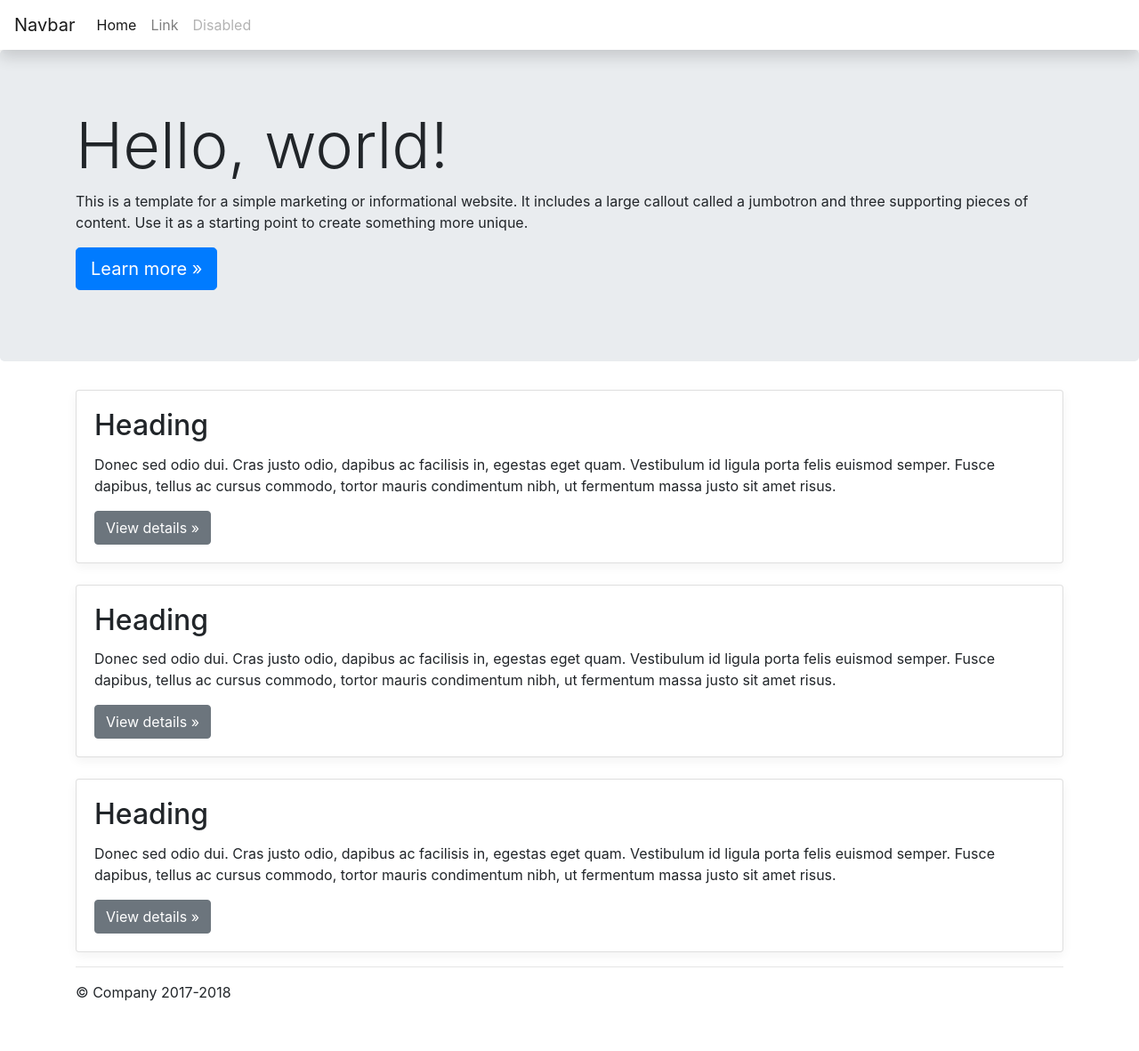
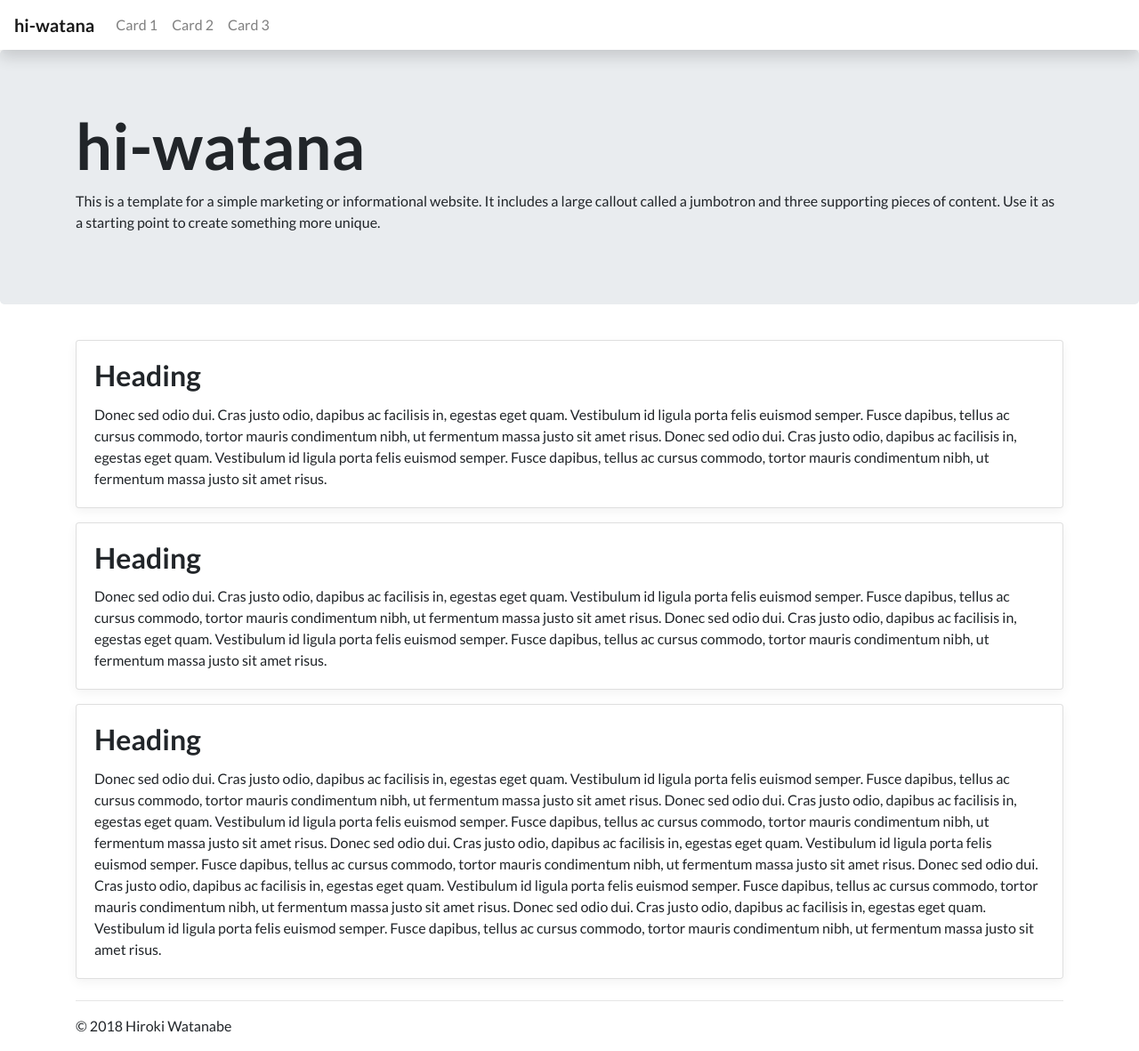
Before and after one commit to hi-watana/hi-watana.github.io, a plain HTML site: page index.html in a window 1280 px wide. Shown: the whole page at 89% size. Before the commit the page ends 1143 px from the top, so only its background shows below. Drawn offline with nearby package versions, Linux system fonts and the light colour scheme.

Commit message:
Created template.

```diff
--- a/index.html
+++ b/index.html
@@ -6,33 +6,37 @@
         <meta name="description" content="">
         <meta name="author" content="">
 
-        <title>Jumbotron Template for Bootstrap</title>
+        <title>hi-watana's portfolio</title>
 
         <!-- Bootstrap core CSS -->
         <link href="css/bootstrap-subset.min.css" rel="stylesheet">
 
         <!-- Custom styles for this template -->
         <link href="css/pf-en.min.css" rel="stylesheet">
+        <link href="https://fonts.googleapis.com/css?family=Lato:400,700" rel="stylesheet">
+
+        <link rel="icon" type="image/x-icon" href="favicon/favicon.ico">
     </head>
 
     <body>
 
         <nav class="navbar navbar-expand-md navbar-light fixed-top bg-white shadow">
-            <a class="navbar-brand" href="#">Navbar</a>
+            <a class="navbar-brand font-weight-bold" href="#">hi-watana</a>
             <button class="navbar-toggler" type="button" data-toggle="collapse" data-target="#navbarsExampleDefault" aria-controls="navbarsExampleDefault" aria-expanded="false" aria-label="Toggle navigation">
                 <span class="navbar-toggler-icon"></span>
             </button>
 
             <div class="collapse navbar-collapse" id="navbarsExampleDefault">
                 <ul class="navbar-nav mr-auto">
-                    <li class="nav-item active">
-                        <a class="nav-link" href="#">Home <span class="sr-only">(current)</span></a>
+                    <li class="nav-item">
+                        <a class="nav-link" href="#card1">Card 1</a>
                     </li>
                     <li class="nav-item">
-                        <a class="nav-link" href="#">Link</a>
+                        <a class="nav-link" href="#card2">Card 2</a>
+                    </li>
                     </li>
                     <li class="nav-item">
-                        <a class="nav-link disabled" href="#">Disabled</a>
+                        <a class="nav-link" href="#card3">Card 3</a>
                     </li>
                 </ul>
             </div>
@@ -43,39 +47,53 @@
             <!-- Main jumbotron for a primary marketing message or call to action -->
             <div class="jumbotron">
                 <div class="container">
-                    <h1 class="display-3">Hello, world!</h1>
+                    <h1 class="display-3 font-weight-bold">hi-watana</h1>
                     <p>This is a template for a simple marketing or informational website. It includes a large callout called a jumbotron and three supporting pieces of content. Use it as a starting point to create something more unique.</p>
+                    <!--
                     <p><a class="btn btn-primary btn-lg" href="#" role="button">Learn more &raquo;</a></p>
+                    -->
                 </div>
             </div>
 
             <div class="container">
                 <!-- Example row of columns -->
                 <div class="row">
-                    <div class="col-md-12">
-                        <div class="card mb-4 box-shadow">
+                    <div class="col-md-12" id="card1">
+                        <div class="card mt-2 mb-2 box-shadow">
                             <div class="card-body">
-                                <h2 class="card-title">Heading</h2>
-                                <p class="card-text">Donec sed odio dui. Cras justo odio, dapibus ac facilisis in, egestas eget quam. Vestibulum id ligula porta felis euismod semper. Fusce dapibus, tellus ac cursus commodo, tortor mauris condimentum nibh, ut fermentum massa justo sit amet risus.</p>
+                                <h2 class="card-title font-weight-bold">Heading</h2>
+                                <p class="card-text">Donec sed odio dui. Cras justo odio, dapibus ac facilisis in, egestas eget quam. Vestibulum id ligula porta felis euismod semper. Fusce dapibus, tellus ac cursus commodo, tortor mauris condimentum nibh, ut fermentum massa justo sit amet risus.
+                                Donec sed odio dui. Cras justo odio, dapibus ac facilisis in, egestas eget quam. Vestibulum id ligula porta felis euismod semper. Fusce dapibus, tellus ac cursus commodo, tortor mauris condimentum nibh, ut fermentum massa justo sit amet risus.</p>
+                                <!--
                                 <p class="card-text"><a class="btn btn-secondary" href="#" role="button">View details &raquo;</a></p>
+                                -->
                             </div>
                         </div>
                     </div>
-                    <div class="col-md-12">
-                        <div class="card mb-4 box-shadow">
+                    <div class="col-md-12" id="card2">
+                        <div class="card mt-2 mb-2 box-shadow">
                             <div class="card-body">
-                                <h2 class="card-title">Heading</h2>
-                                <p class="card-text">Donec sed odio dui. Cras justo odio, dapibus ac facilisis in, egestas eget quam. Vestibulum id ligula porta felis euismod semper. Fusce dapibus, tellus ac cursus commodo, tortor mauris condimentum nibh, ut fermentum massa justo sit amet risus.</p>
+                                <h2 class="card-title font-weight-bold">Heading</h2>
+                                <p class="card-text">Donec sed odio dui. Cras justo odio, dapibus ac facilisis in, egestas eget quam. Vestibulum id ligula porta felis euismod semper. Fusce dapibus, tellus ac cursus commodo, tortor mauris condimentum nibh, ut fermentum massa justo sit amet risus.
+                                Donec sed odio dui. Cras justo odio, dapibus ac facilisis in, egestas eget quam. Vestibulum id ligula porta felis euismod semper. Fusce dapibus, tellus ac cursus commodo, tortor mauris condimentum nibh, ut fermentum massa justo sit amet risus.</p>
+                                <!--
                                 <p class="card-text"><a class="btn btn-secondary" href="#" role="button">View details &raquo;</a></p>
+                                -->
                             </div>
                         </div>
                     </div>
-                    <div class="col-md-12">
-                        <div class="card box-shadow">
+                    <div class="col-md-12" id="card3">
+                        <div class="card mt-2 mb-2 box-shadow">
                             <div class="card-body">
-                                <h2 class="card-title">Heading</h2>
-                                <p class="card-text">Donec sed odio dui. Cras justo odio, dapibus ac facilisis in, egestas eget quam. Vestibulum id ligula porta felis euismod semper. Fusce dapibus, tellus ac cursus commodo, tortor mauris condimentum nibh, ut fermentum massa justo sit amet risus.</p>
+                                <h2 class="card-title font-weight-bold">Heading</h2>
+                                <p class="card-text">Donec sed odio dui. Cras justo odio, dapibus ac facilisis in, egestas eget quam. Vestibulum id ligula porta felis euismod semper. Fusce dapibus, tellus ac cursus commodo, tortor mauris condimentum nibh, ut fermentum massa justo sit amet risus.
+                                Donec sed odio dui. Cras justo odio, dapibus ac facilisis in, egestas eget quam. Vestibulum id ligula porta felis euismod semper. Fusce dapibus, tellus ac cursus commodo, tortor mauris condimentum nibh, ut fermentum massa justo sit amet risus.
+                                Donec sed odio dui. Cras justo odio, dapibus ac facilisis in, egestas eget quam. Vestibulum id ligula porta felis euismod semper. Fusce dapibus, tellus ac cursus commodo, tortor mauris condimentum nibh, ut fermentum massa justo sit amet risus.
+                                Donec sed odio dui. Cras justo odio, dapibus ac facilisis in, egestas eget quam. Vestibulum id ligula porta felis euismod semper. Fusce dapibus, tellus ac cursus commodo, tortor mauris condimentum nibh, ut fermentum massa justo sit amet risus.
+                                Donec sed odio dui. Cras justo odio, dapibus ac facilisis in, egestas eget quam. Vestibulum id ligula porta felis euismod semper. Fusce dapibus, tellus ac cursus commodo, tortor mauris condimentum nibh, ut fermentum massa justo sit amet risus.</p>
+                                <!--
                                 <p class="card-text"><a class="btn btn-secondary" href="#" role="button">View details &raquo;</a></p>
+                                -->
                             </div>
                         </div>
                     </div>
@@ -88,7 +106,7 @@
         </main>
 
         <footer class="container">
-            <p>&copy; Company 2017-2018</p>
+            <p>&copy; 2018 Hiroki Watanabe</p>
         </footer>
 
         <!-- Bootstrap core JavaScript
@@ -96,5 +114,6 @@
             <!-- Placed at the end of the document so the pages load faster -->
             <script src="https://ajax.googleapis.com/ajax/libs/jquery/3.2.1/jquery.min.js"></script>
             <script src="js/bootstrap.min.js"></script>
+            <script src="js/pf-en.js"></script>
     </body>
 </html>
--- /dev/null
+++ b/js/pf-en.js
@@ -0,0 +1,20 @@
+$(function(){
+    let header = $('.navbar');
+    var headerHeight = header.outerHeight();
+    $('a[href^="#"]').click(function() {
+        var speed = 500;
+        var href= $(this).attr("href");
+        var target = $(href == "#" || href == "" ? 'html' : href);
+        var position = target.offset().top - headerHeight;
+        $("html, body").animate({scrollTop:position}, speed, "swing");
+        return false;
+    });
+
+    $(".navbar-nav li a").click(function(event) {
+        $(".navbar-collapse").collapse('hide');
+    });
+
+    $(".navbar-brand").click(function(event) {
+        $(".navbar-collapse").collapse('hide');
+    });
+});
--- a/scss/pf-en.scss
+++ b/scss/pf-en.scss
@@ -1,5 +1,6 @@
 body {
-  padding-top: 3.5rem;
+    padding-top: 3.5rem;
+    font-family: Lato;
 }
 
 .box-shadow { box-shadow: 0 .25rem .75rem rgba(0, 0, 0, .05); }
```
Also changed, not shown: css/pf-en.min.css, favicon/favicon.ico (added), 1 other file.
